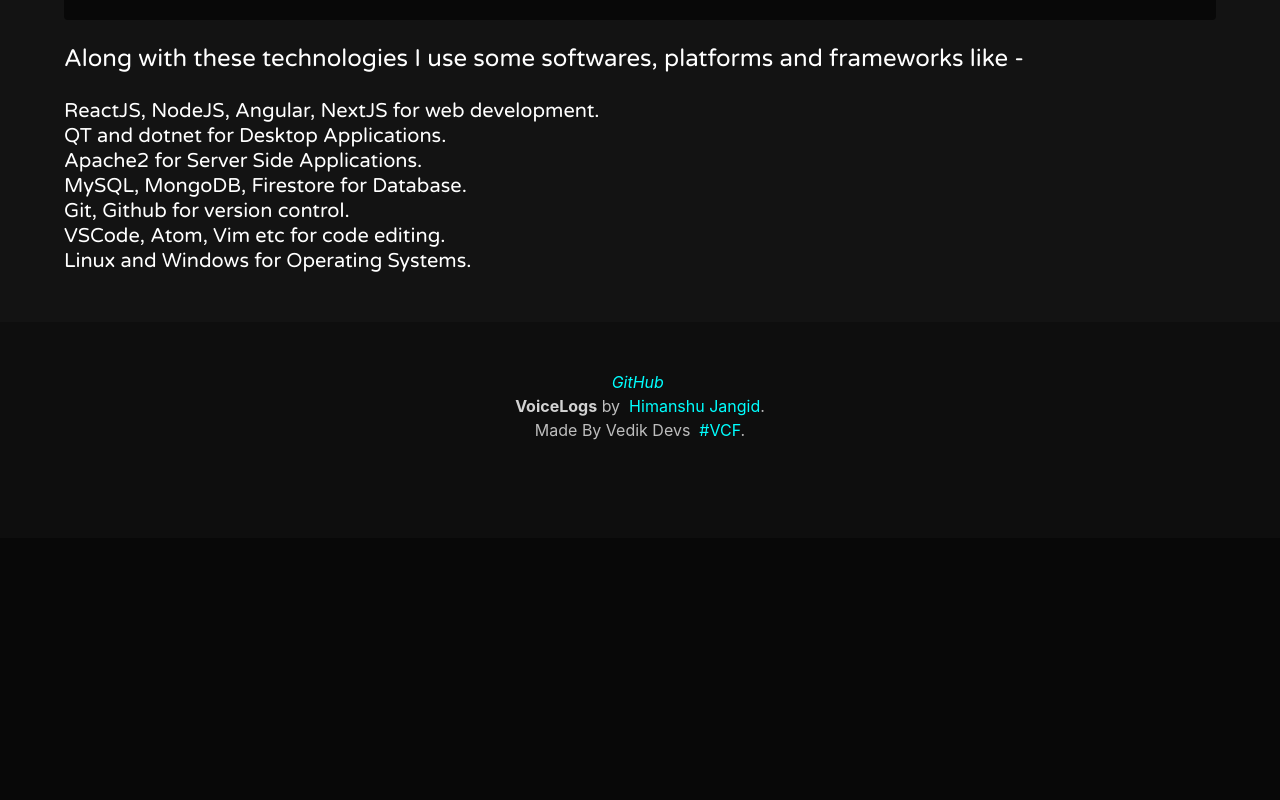
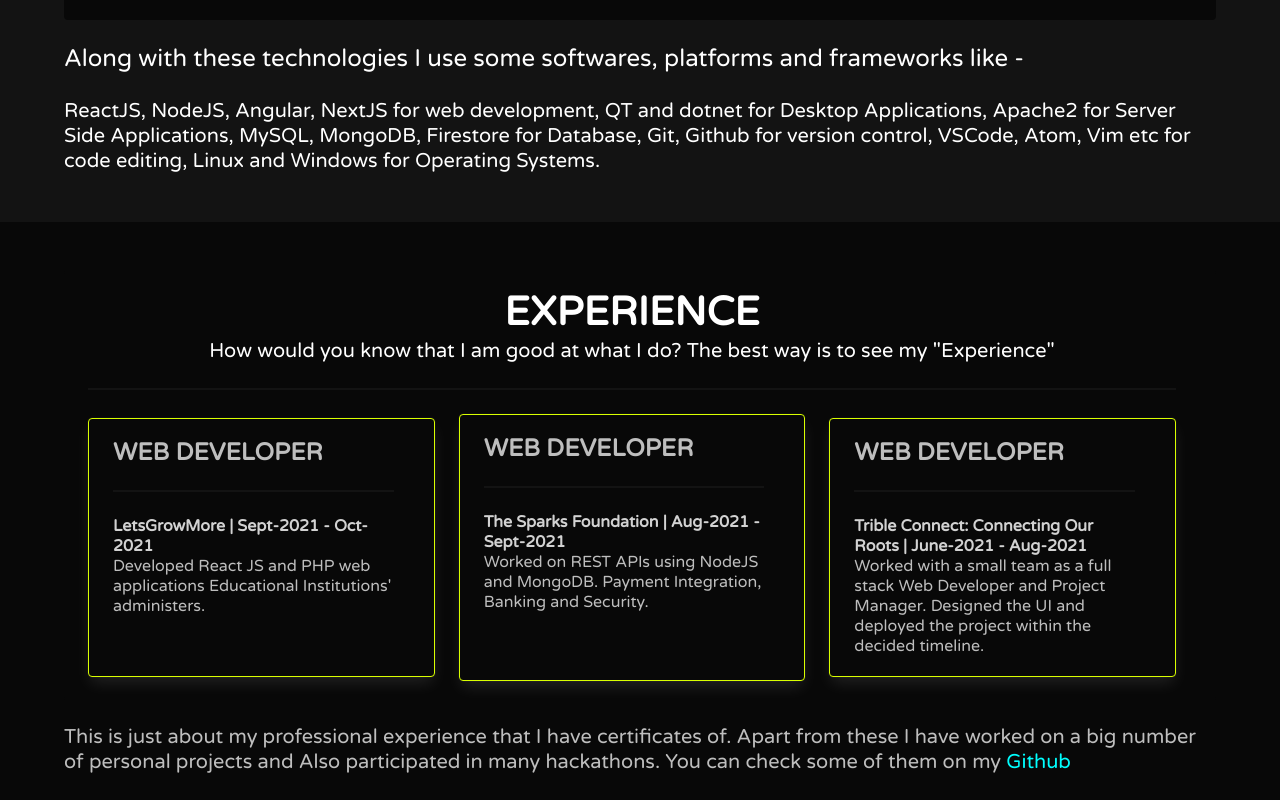
Before and after one commit to himanshurajora/Spark117_VoiceLogs, a Next.js app: page / in a window 1280 px wide. Shown: the part 1920-2720 px from the top of the page. Before the commit the page ends 2458 px from the top, so only its background shows below. Built offline with nearby package versions, Linux system fonts and the light colour scheme; no server answers.

Commit message:
new sections

```diff
--- a/pages/index.tsx
+++ b/pages/index.tsx
@@ -177,47 +177,117 @@
                 Along with these technologies I use some softwares, platforms and frameworks like -
                 <p className="subtitle is-5 has-text-black">
                   <br />
-                  <ul className='is-white'>
-                    <li>
-                      ReactJS, NodeJS, Angular, NextJS for web development.
-
-                    </li>
-                    <li>
-                      QT and dotnet for Desktop Applications.
-                    </li>
-                    <li>
-                      Apache2 for Server Side Applications.
-                    </li>
-                    <li>
-                      MySQL, MongoDB, Firestore for Database.
-                    </li>
-                    <li>
-                      Git, Github for version control.
-                    </li>
-                    <li>
-                      VSCode, Atom, Vim etc for code editing.
-                    </li>
-                    <li>
-                      Linux and Windows for Operating Systems.
-                    </li>
-                  </ul>
-
-
-
-
-
-
-
+                  ReactJS, NodeJS, Angular, NextJS for web development,
+                  QT and dotnet for Desktop Applications,
+                  Apache2 for Server Side Applications,
+                  MySQL, MongoDB, Firestore for Database,
+                  Git, Github for version control,
+                  VSCode, Atom, Vim etc for code editing,
+                  Linux and Windows for Operating Systems.
                 </p>
-
               </p>
-
             </div>
           </div>
           <div>
           </div>
         </div>
       </section>
+
+      <section className='section section--gradient'>
+        <div className='container'>
+          <div className="notification is-white">
+            <p className="title is-2 has-text-centered">Experience</p>
+            <p className="subtitle has-text-centered">
+              How would you know that I am good at what I do?
+              The best way is to see my "Experience"
+            </p>
+            <hr />
+            <div>
+              <div className="columns is-multiline is-centered is-vcentered">
+                <div className="column is-4">
+                  <div className="notification card">
+                    <div className="card-head">
+                      <p className="title is-4">
+                        Web Developer
+                      </p>
+                    </div>
+                    <hr />
+                    <div className="card-body">
+                      <p className="subtitle is-6">
+                        <strong> LetsGrowMore | Sept-2021 - Oct-2021</strong><br />
+                        Developed React JS and PHP web applications
+                        Educational Institutions' administers.
+                        <br /> <br /><br />
+                      </p>
+                    </div>
+                  </div>
+                </div>
+                <div className="column is-4">
+                  <div className="notification card">
+                    <div className="card-head">
+                      <p className="title is-4">
+                        Web Developer
+                      </p>
+                    </div>
+                    <hr />
+                    <div className="card-body">
+                      <p className="subtitle is-6">
+                        <strong>  The Sparks Foundation | Aug-2021 - Sept-2021</strong><br />
+                        Worked on REST APIs using NodeJS and MongoDB.
+                        Payment Integration, Banking and Security.
+                      </p>
+                      <br />
+                    </div>
+                  </div>
+                </div>
+                <div className="column is-4">
+                  <div className="notification card">
+                    <div className="card-head">
+                      <p className="title is-4">
+                        Web Developer
+                      </p>
+                    </div>
+                    <hr />
+                    <div className="card-body">
+                      <p className="subtitle is-6">
+                        <strong>   Trible Connect: Connecting Our Roots | June-2021 -
+                          Aug-2021</strong><br />
+                        Worked with a small team as a full stack Web
+                        Developer and Project Manager.
+                        Designed the UI and deployed the project within the
+                        decided timeline.
+                      </p>
+                    </div>
+                  </div>
+                </div>
+              </div>
+            </div>
+          </div>
+            <p className="subtitle is-5">
+              This is just about my professional experience that I have certificates of.
+              Apart from these I have worked on a big number of personal projects and Also participated in
+              many hackathons. You can check some of them on my <a href="https://github.com/himanshurajora">Github</a>
+            </p>
+          <div>
+          </div>
+        </div>
+      </section>
+      <section className='section section--gradient'>
+        <div className='container'>
+          <div className="box notification is-white">
+            <p className="title is-2 has-text-centered">Resume</p>
+            <p className="subtitle has-text-centered">
+              Download my "Resume"
+            </p>
+            <div className="notification columns is-light is-centered">
+              <a href="https://www.jiocloud.com/share/?s=VdRj1X3M0-maNtTjItccSzNs-5psb9VdwE0ANRsHFTQNL3" className="button is-large is-primary">Click Here</a>
+            </div>
+          </div>
+          <div>
+          </div>
+        </div>
+      </section>
+
     </Fragment >
   )
 }
```
